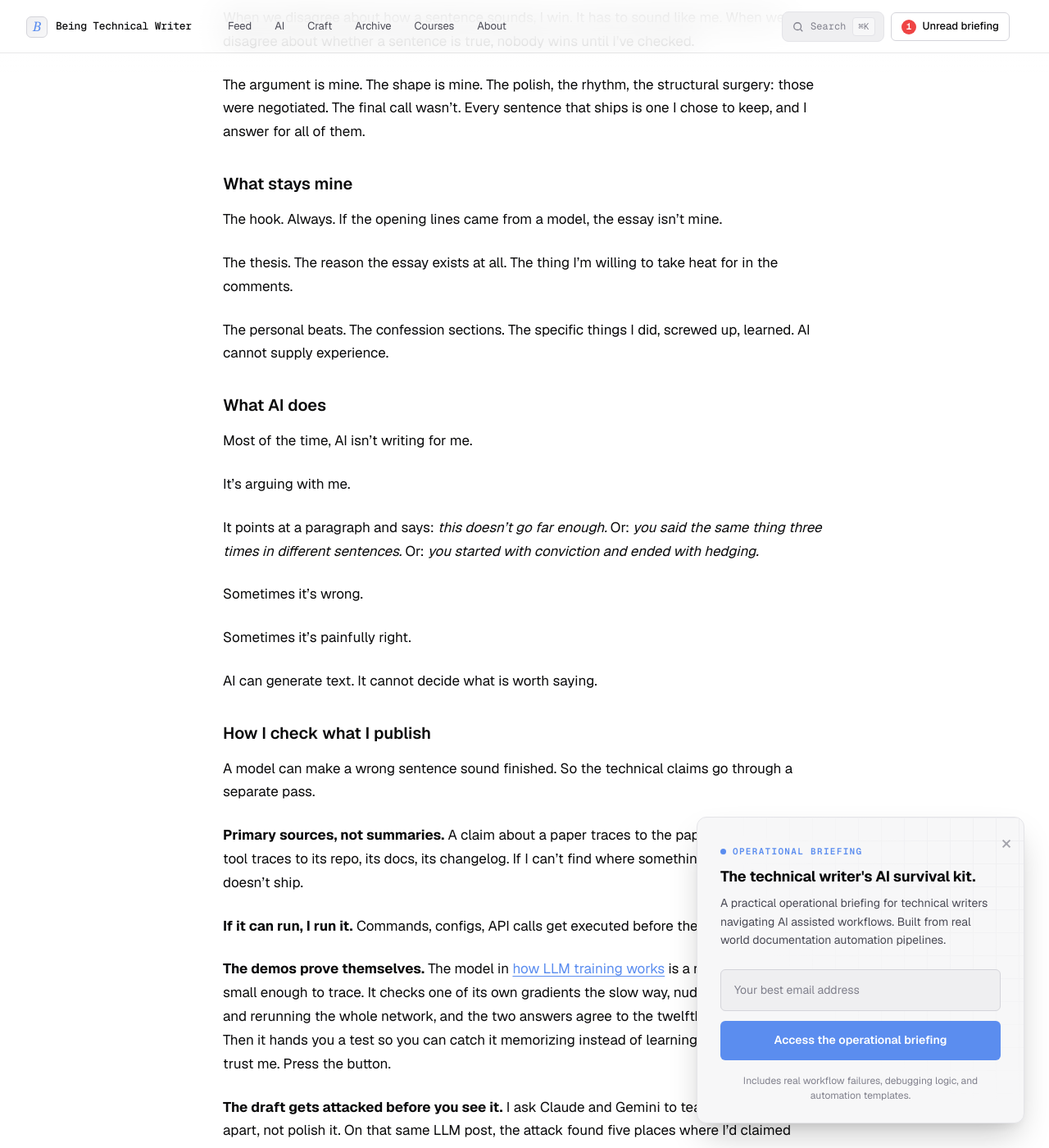
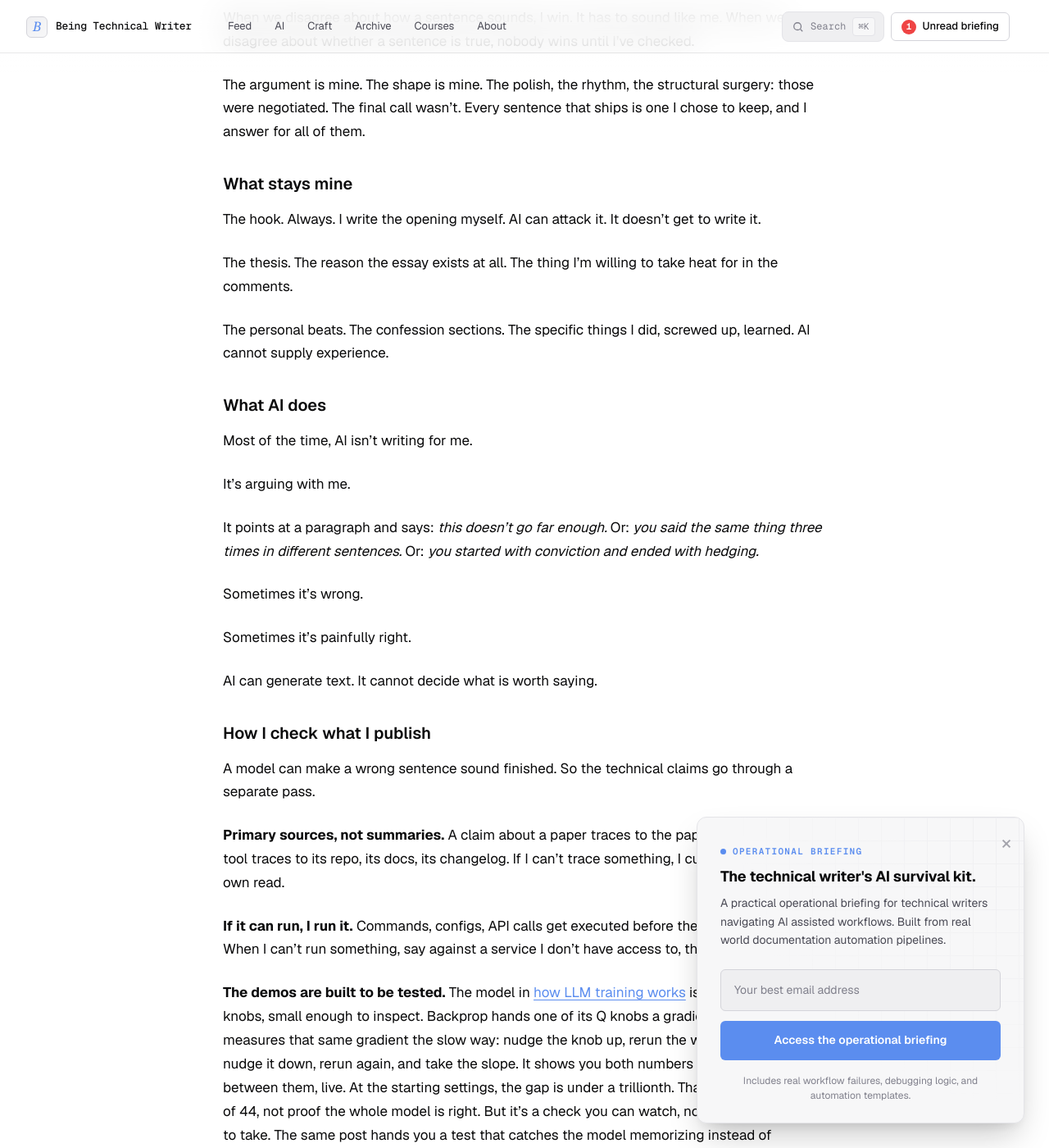
Before and after one commit to gautriv/gautriv.github.io, a Jekyll site: the page built from pages/footer/how-i-write.md, in a window 1280 px wide and 1400 px high, scrolled down 852 px. Shown: the whole window at 82% size. Built offline with Jekyll 4.4.1, drawn with Linux system fonts in a browser that asks for light colours; some web fonts are replaced; some of the changed text lies outside the part shown.

Commit message:
Added a blog post

```diff
--- a/_layouts/posts.html
+++ b/_layouts/posts.html
@@ -28,6 +28,8 @@
         <button type="button" class="focus-toggle" aria-label="Enter focus mode" data-action="enter-focus">⊙ Focus</button>
       </div>
     </div>
+
+    {% include v2/corrections.html %}
   </header>
 
   <div class="layout">
--- a/_plugins/post_md_emitter.rb
+++ b/_plugins/post_md_emitter.rb
@@ -26,7 +26,13 @@
         ''
       ].join("\n")
 
-      content = front + "\n# #{post.data['title']}\n\n" + body
+      # Mirror the dated correction notes (_includes/v2/corrections.html), newest first.
+      corrections = Array(post.data['corrections']).sort_by { |c| c['date'].to_s }.reverse.map do |c|
+        "> **Correction #{c['date'].to_s[0, 10]}:** #{c['note'].to_s.gsub(/\s*\n\s*/, ' ').strip}"
+      end
+      notes = corrections.empty? ? '' : corrections.join("\n>\n") + "\n\n"
+
+      content = front + "\n# #{post.data['title']}\n\n" + notes + body
 
       # /taking-yourself-out-of-the-equation/ -> /taking-yourself-out-of-the-equation.md
       rel_path = post.url.sub(%r{/\z}, '') + '.md'
--- a/css/v2/fluid.css
+++ b/css/v2/fluid.css
@@ -290,12 +290,13 @@
 @keyframes progress-grow { from { transform: scaleX(0); } to { transform: scaleX(1); } }
 
 /* Header arrives in reading order. */
-.article-head .pre-tags, .article-head h1, .article-head .dek, .article-head .article-bar {
+.article-head .pre-tags, .article-head h1, .article-head .dek, .article-head .article-bar, .article-head .corrections {
   animation: rise var(--spring-slow) var(--ease-spring) both;
 }
 .article-head h1          { animation-delay: 50ms; }
 .article-head .dek        { animation-delay: 130ms; }
 .article-head .article-bar { animation-delay: 200ms; }
+.article-head .corrections { animation-delay: 260ms; }
 
 /* TOC: one marker slides between entries (toc.js); entries keep only their colour. */
 .toc li.active { background: none; border-left-color: var(--line); }
@@ -346,7 +347,7 @@
 /* ------------------------------------------------------------------ */
 @media (prefers-reduced-motion: reduce) {
   .hero h1 .w, .hero-eyebrow, .hero p, .hero-stats,
-  .article-head .pre-tags, .article-head h1, .article-head .dek, .article-head .article-bar,
+  .article-head .pre-tags, .article-head h1, .article-head .dek, .article-head .article-bar, .article-head .corrections,
   .feed-main .row, .related .rel-card,
   .article-body blockquote, .article-body h2::before {
     animation: none !important;
--- a/pages/footer/how-i-write.md
+++ b/pages/footer/how-i-write.md
@@ -29,7 +29,7 @@
 
 ### What stays mine
 
-The hook. Always. If the opening lines came from a model, the essay isn't mine.
+The hook. Always. I write the opening myself. AI can attack it. It doesn't get to write it.
 
 The thesis. The reason the essay exists at all. The thing I'm willing to take heat for in the comments.
 
@@ -53,17 +53,17 @@
 
 A model can make a wrong sentence sound finished. So the technical claims go through a separate pass.
 
-**Primary sources, not summaries.** A claim about a paper traces to the paper. A claim about a tool traces to its repo, its docs, its changelog. If I can't find where something came from, it doesn't ship.
+**Primary sources, not summaries.** A claim about a paper traces to the paper. A claim about a tool traces to its repo, its docs, its changelog. If I can't trace something, I cut it or label it as my own read.
 
-**If it can run, I run it.** Commands, configs, API calls get executed before they get explained.
+**If it can run, I run it.** Commands, configs, API calls get executed before they get explained. When I can't run something, say against a service I don't have access to, the post says so.
 
-**The demos prove themselves.** The model in [how LLM training works](/how-llm-training-works/) is a real one, 44 knobs, small enough to trace. It checks one of its own gradients the slow way, nudging a single knob and rerunning the whole network, and the two answers agree to the twelfth decimal place. Then it hands you a test so you can catch it memorizing instead of learning. You don't have to trust me. Press the button.
+**The demos are built to be tested.** The model in [how LLM training works](/how-llm-training-works/) is a real one, 44 knobs, small enough to inspect. Backprop hands one of its Q knobs a gradient. Then the page measures that same gradient the slow way: nudge the knob up, rerun the whole network, nudge it down, rerun again, and take the slope. It shows you both numbers and the gap between them, live. At the starting settings, the gap is under a trillionth. That's one gradient out of 44, not proof the whole model is right. But it's a check you can watch, not a claim you have to take. The same post hands you a test that catches the model memorizing instead of learning. Press the button.
 
-**The draft gets attacked before you see it.** I ask Claude and Gemini to tear the argument apart, not polish it. On that same LLM post, the attack found five places where I'd claimed more than the evidence allowed. I had written that after the core training loop, *the rest is scale.* It isn't. I had implied that big models stop memorizing. They don't, and now the post cites the research that shows it. Each overclaim got narrowed, cited, or cut.
+**The draft gets attacked before you see it.** I ask Claude and Gemini to tear the argument apart, not polish it. Two models can share the same blind spot, so this pass finds the weak claims. The sources and the running code decide them. On that same LLM post, the attack found five places where I'd claimed more than the evidence allowed. I had written that after the core training loop, *the rest is scale.* It isn't. I had implied that big models stop memorizing. They don't, and now the post cites the research that shows it. Each overclaim got narrowed, cited, or cut.
 
-**When I'm wrong, I say so.** If you show me a mistake, I fix the post and note what changed. Quietly editing it away would be worse than the mistake.
+**When I'm wrong, I say so.** If you show me a mistake, I fix the post and add a dated note saying what changed. Quietly editing it away would be worse than the mistake.
 
-> Polish makes a claim sound true. Only checking makes it true.
+> Polish makes a claim sound true. Evidence decides whether it is.
 
 ### Why this disclosure exists
 
@@ -83,8 +83,8 @@
 
 I will not pretend AI use is a moral failing that requires apology. The craft has always borrowed. Editors. Copy-editors. Beta readers. Writing groups. Claude is the latest member of that lineage. It happens to be available at 2 a.m.
 
-I will not pretend the loop produces lower quality. It raises the bar I'm willing to ship at.
+The loop doesn't guarantee better writing. It raises the bar I'm willing to ship at.
 
-I will not pretend any of this is settled. Two years from now this page may read as quaint. I'll rewrite it then.
+None of this is settled. Two years from now this page may read as quaint. I'll rewrite it then.
 
 It won't be the first thing on this site I rewrote eleven times.
```
Also changed, not shown: other parts of pages/footer/how-i-write.md (+1 -1 lines), _includes/v2/corrections.html (added, +19 -0 lines), css/v2/post.css (+41 -0 lines).
